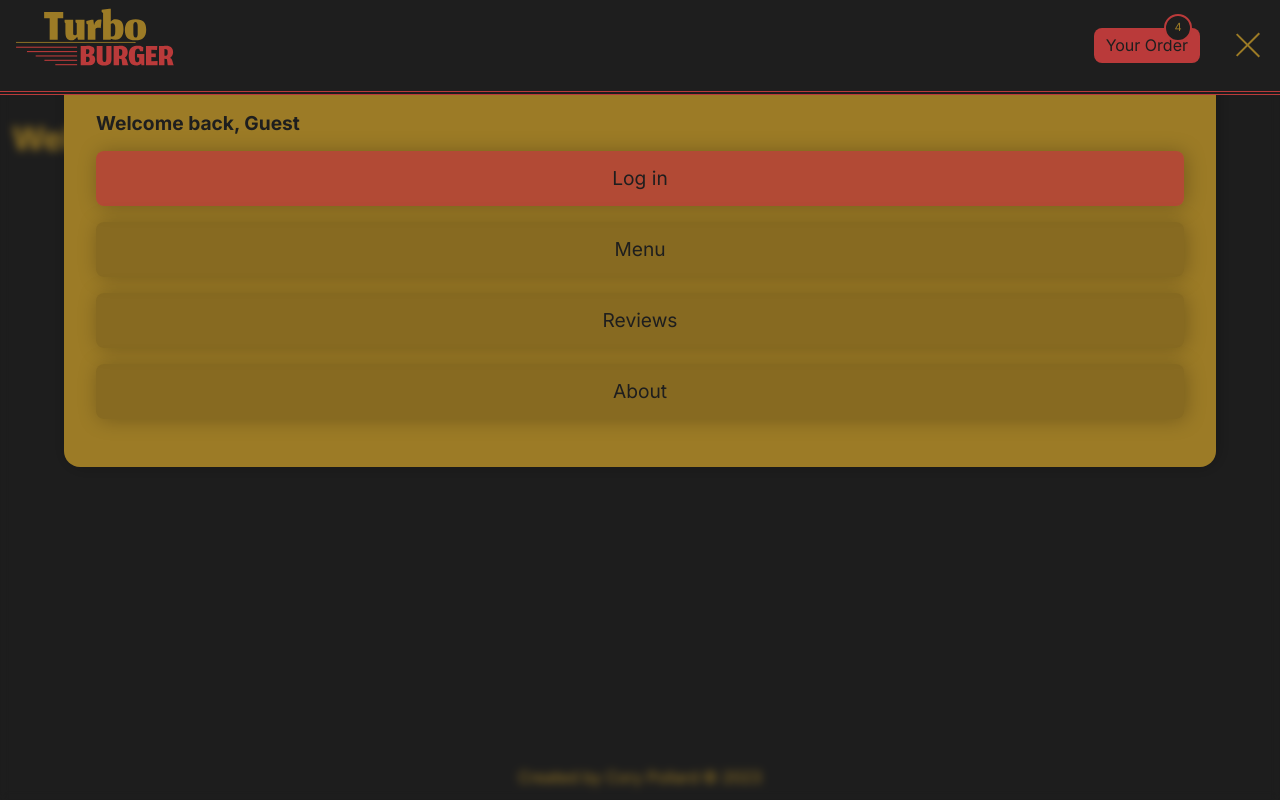
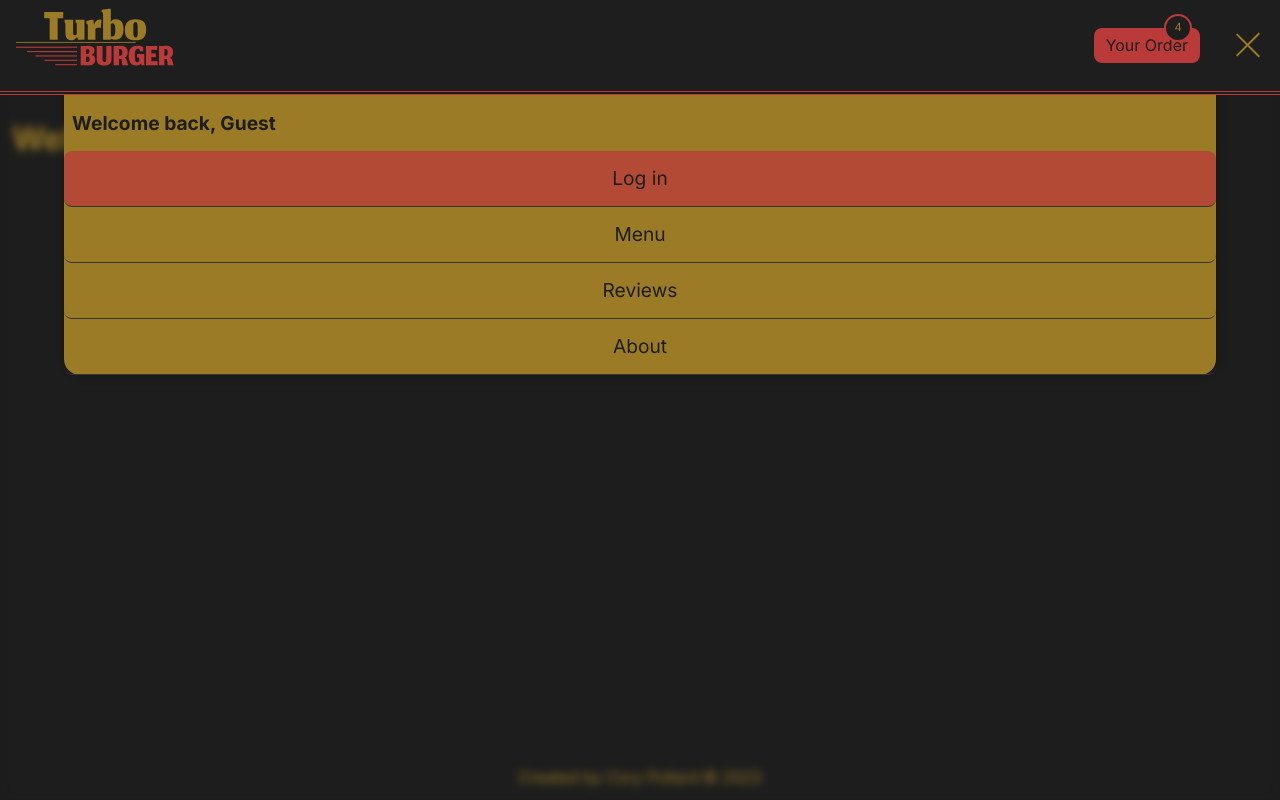
Before and after one commit to SpectreAscended/turbo-burger, a React (Vite) app: page / in a window 1280 px wide. Both pictures are taken after a click on the button 1248 px from the left and 45 px from the top of the page. Built offline with nearby package versions, Linux system fonts and the light colour scheme; no server answers.

Commit message:
Changed styling on dropdown menu

```diff
--- a/src/components/mainNav/mobileNav.scss
+++ b/src/components/mainNav/mobileNav.scss
@@ -3,7 +3,7 @@
   width: 90%;
   background-color: var(--color-primary);
   font-size: 1rem;
-  padding: 2rem;
+  // padding: 2rem;
   margin-inline: auto;
   margin-bottom: 1rem;
   padding-top: 10rem;
@@ -15,6 +15,7 @@
     color: var(--color-background);
     font-size: 1.2rem;
     margin-bottom: 1rem;
+    padding-inline: 0.5rem;
   }
 
   a:link,
@@ -22,15 +23,16 @@
     text-decoration: none;
     font-size: 1.2rem;
     color: var(--color-background);
-    margin-block: 1rem;
+    // margin-block: 1rem;
     margin-inline: auto;
     display: block;
     text-align: center;
-    background-color: rgba(98, 77, 25, 0.377);
+    // background-color: rgba(98, 77, 25, 0.377);
     padding-block: 1rem;
     border-radius: 0.5rem;
-    box-shadow: 2px 1px 20px rgba(0, 0, 0, 0.25);
+    // box-shadow: 2px 1px 20px rgba(0, 0, 0, 0.25);
     user-select: none;
+    border-bottom: 1px solid rgb(53, 53, 53);
   }
 
   ul {
```
